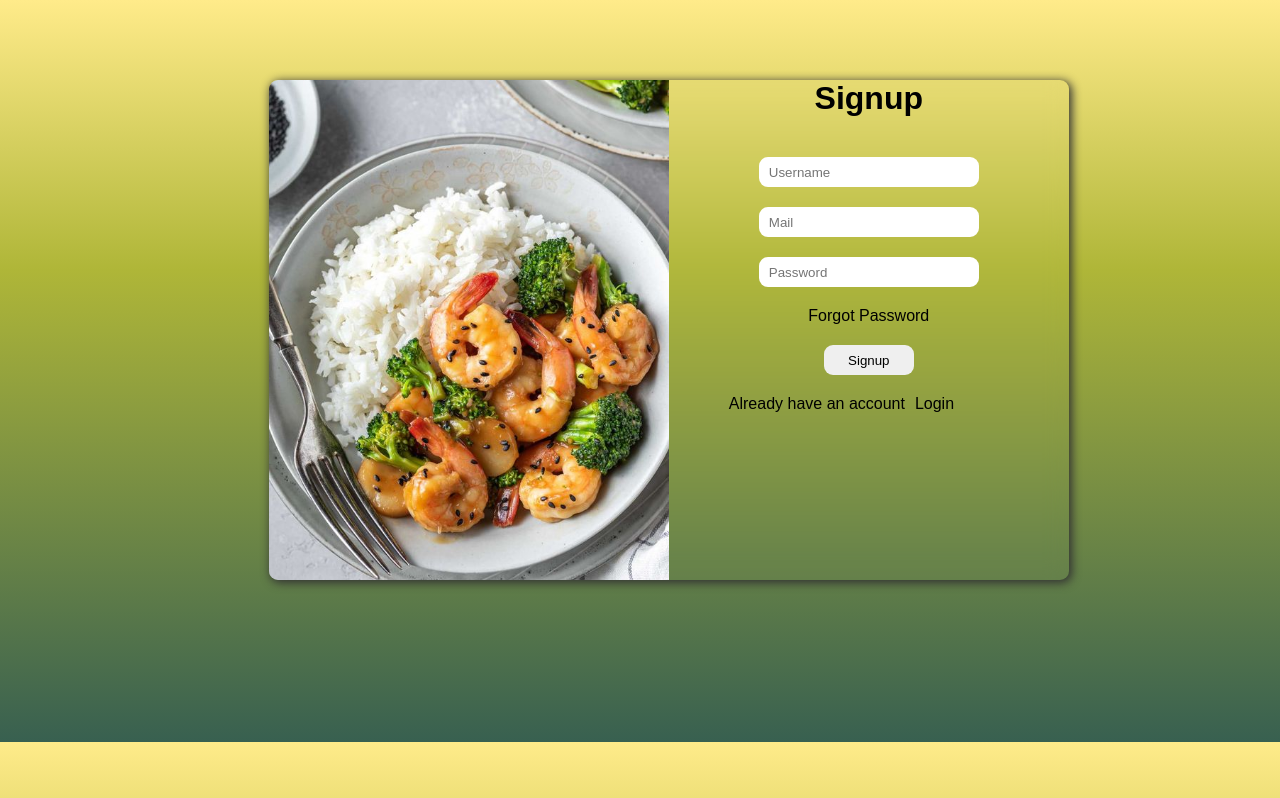
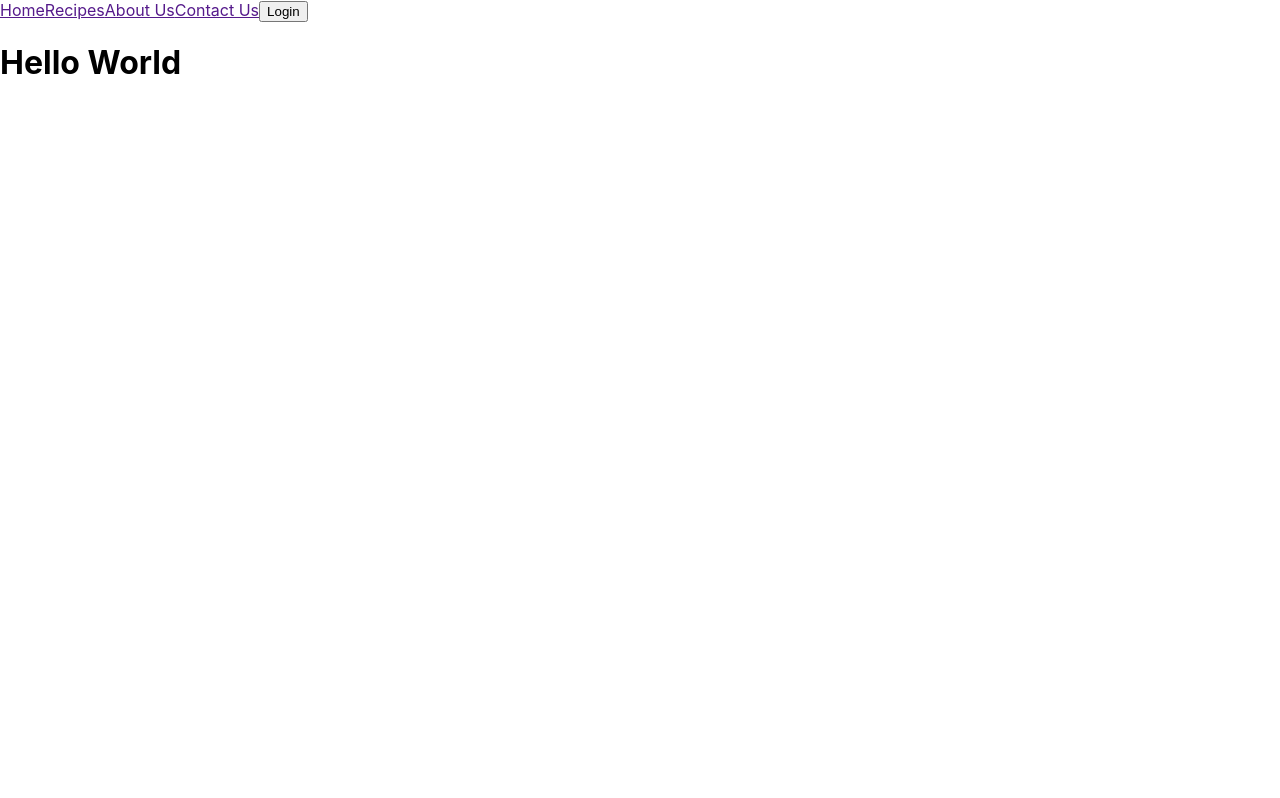
Before and after one commit to Bijay-Gurung/Recipe-Sharing-Web-App, a React (Create React App) app: page / in a window 1280 px wide. Built offline with nearby package versions, Linux system fonts and the light colour scheme.

Commit message:
fixing errors

```diff
--- a/src/App.js
+++ b/src/App.js
@@ -1,7 +1,8 @@
 import React from "react";
-import { BrowserRouter, Routes, Route } from "react-router-dom";
-import Signup from "./View/Signup";
-import Login from "./View/Login";
+// import { BrowserRouter, Routes, Route } from "react-router-dom";
+// import Signup from "./View/Signup";
+// import Login from "./View/Login";
+import Home from './View/Home';
 
 function App() {
   return (
@@ -13,9 +14,8 @@ function App() {
     //   </Routes>
     //   </BrowserRouter>
     // </div>
-
     <>
-    <Signup/>
+    <Home />
     </>
   );
 }
--- a/src/Component/Nav.jsx
+++ b/src/Component/Nav.jsx
@@ -1,4 +1,7 @@
+import React from 'react';
+
 export default function Nav(){
+    return(
     <div className="nav">
         <div className="logo"></div>
         <a href="" className="home">Home</a>
@@ -7,4 +10,5 @@ export default function Nav(){
         <a href="" className="contactUs">Contact Us</a>
         <button id="login">Login</button>
     </div>
+    );
 }
--- /dev/null
+++ b/src/View/Home.js
@@ -0,0 +1,11 @@
+import React from 'react';
+import Nav from '../Component/Nav';
+
+export default function Home() {
+    return (
+        <div>
+            <Nav />
+            <h1>Hello World</h1>
+        </div>
+    );
+}
```
Also changed, not shown: src/View/Home.css (added).
